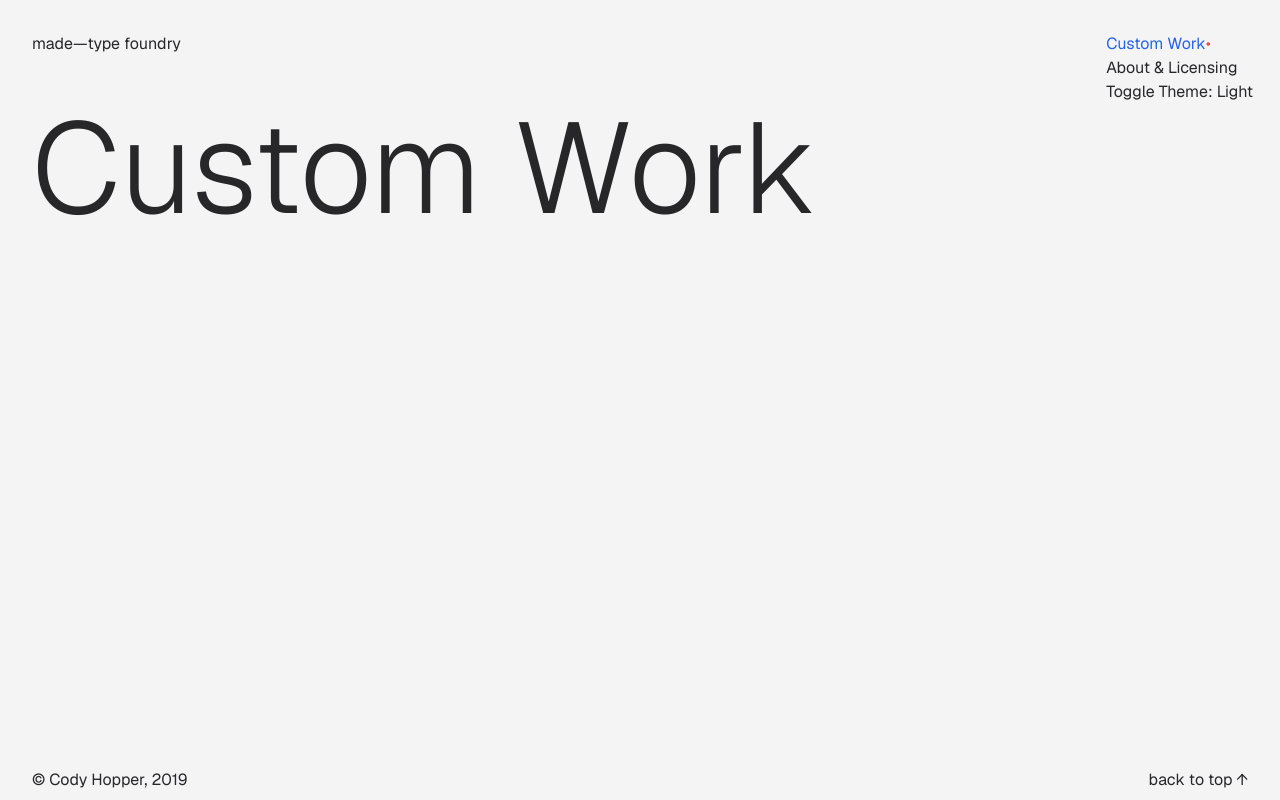
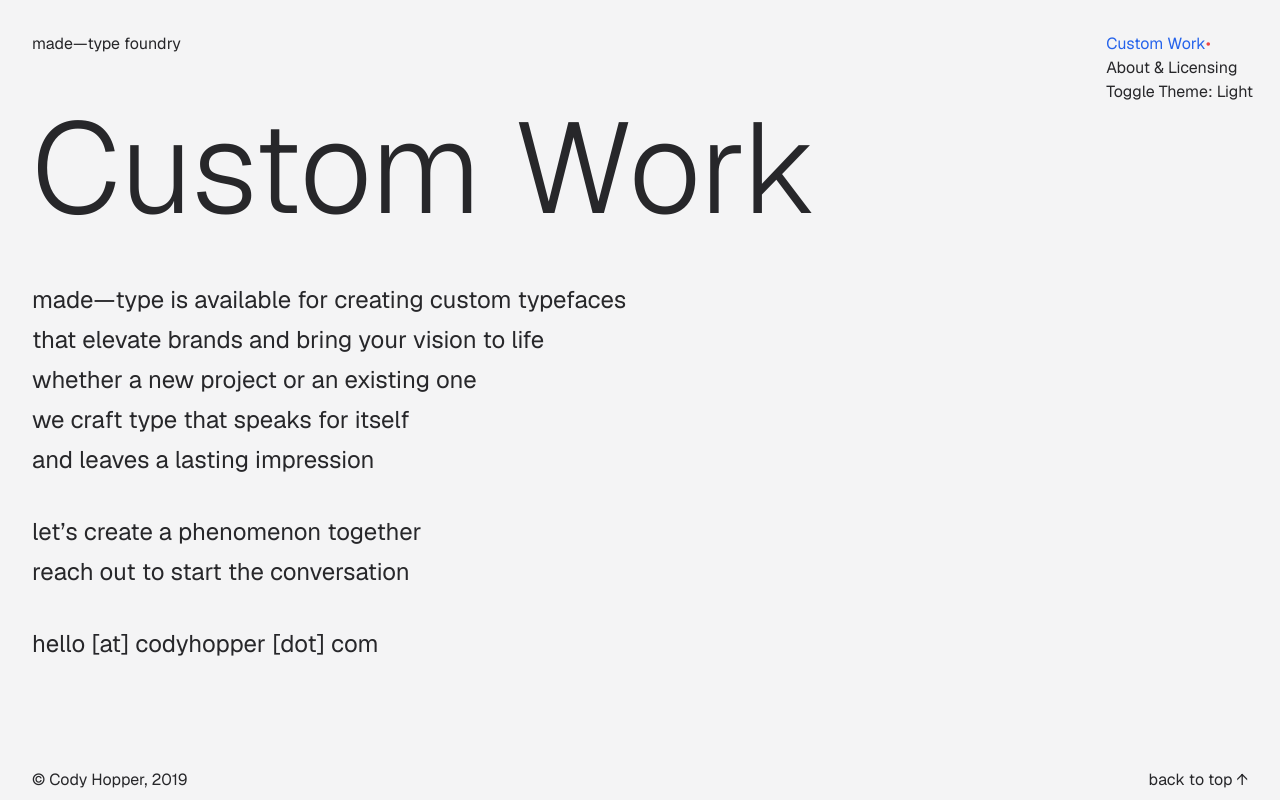
Before and after one commit to codyhopper/made-type, a Next.js app: page /custom-work in a window 1280 px wide. Built offline with nearby package versions, Linux system fonts and the light colour scheme.

Commit message:
add prose, content

```diff
--- a/package.json
+++ b/package.json
@@ -18,6 +18,7 @@
   },
   "devDependencies": {
     "@eslint/eslintrc": "^3",
+    "@tailwindcss/typography": "^0.5.16",
     "@types/node": "^20",
     "@types/react": "^19",
     "@types/react-dom": "^19",
--- a/src/app/about/page.tsx
+++ b/src/app/about/page.tsx
@@ -1,6 +1,7 @@
 import Header from "ui/header";
 import Footer from "ui/footer";
 import Hero from "ui/hero";
+import Link from "next/link";
 
 export default function Home() {
     const pageTitle = 'About & Licensing'
@@ -8,10 +9,11 @@ export default function Home() {
         <div className="min-h-screen p-8 font-[family-name:var(--font-geist-sans)]">
             <Header />
 
-            <main className="">
+            <main className="mb-12">
                 <Hero title={pageTitle}/>
             </main>
 
+            <div className="prose-2xl my-12">
                 <p className="">
                     made—type<br/>
                     is an independent<br/>
@@ -33,7 +35,7 @@ export default function Home() {
                 <p className="">
                     made—type<br/>
                     is being made by<br/>
-                Cody Hopper
+                    <Link href="https://codyhopper.com" className="underline">Cody Hopper</Link>
                 </p>
 
                 <p className="">
@@ -41,6 +43,7 @@ export default function Home() {
                     is hoping you will<br/>
                     make type, too
                 </p>
+            </div>
 
             <Footer />
         </div>
--- a/src/app/custom-work/page.tsx
+++ b/src/app/custom-work/page.tsx
@@ -7,9 +7,27 @@ export default function Home() {
     return (
         <div className="min-h-screen p-8 font-[family-name:var(--font-geist-sans)]">
             <Header />
-            <main className="">
+            <main className="mb-12">
                 <Hero title={pageTitle}/>
             </main>
+
+            <div className="prose-2xl my-12">
+                <p>
+                    made—type is available for creating custom typefaces<br />
+                    that elevate brands and bring your vision to life<br />
+                    whether a new project or an existing one<br />
+                    we craft type that speaks for itself<br />
+                    and leaves a lasting impression<br />
+                </p>
+                <p>
+                    let’s create a phenomenon together<br />
+                    reach out to start the conversation<br />
+                </p>
+                <p>
+                    hello [at] codyhopper [dot] com
+                </p>
+            </div>
+
             <Footer />
         </div>
     );
--- a/src/app/globals.css
+++ b/src/app/globals.css
@@ -1,8 +1,6 @@
 @tailwind base;
 @tailwind components;
 @tailwind utilities;
-
-
 
 body {
   color: var(--foreground);
--- a/tailwind.config.ts
+++ b/tailwind.config.ts
@@ -17,6 +17,7 @@ export default {
     },
   },
   plugins: [
+    require('@tailwindcss/typography'),
     plugin(function({ addUtilities }) {
         addUtilities({
             '.kern': {
```
Also changed, not shown: 1 other file (tests, documents, lock files or other folders). Lines whose indentation alone changed are shown as unchanged.
